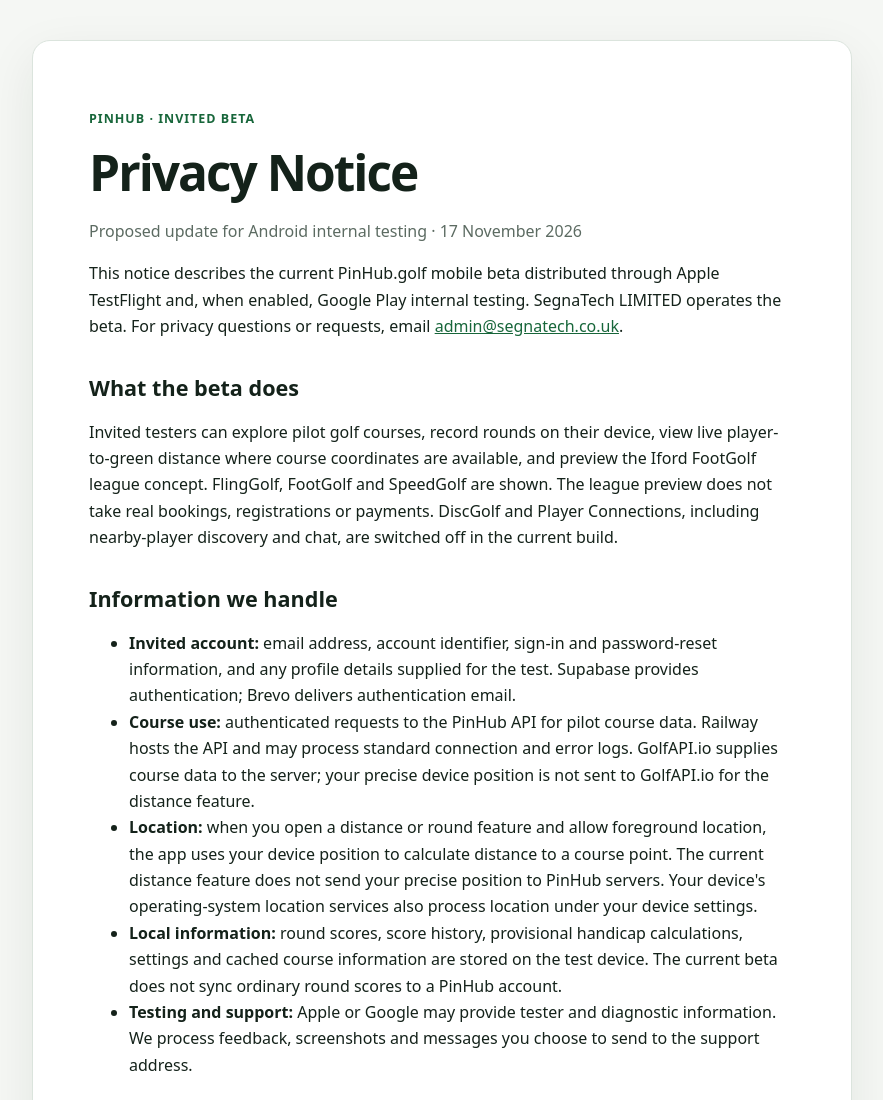
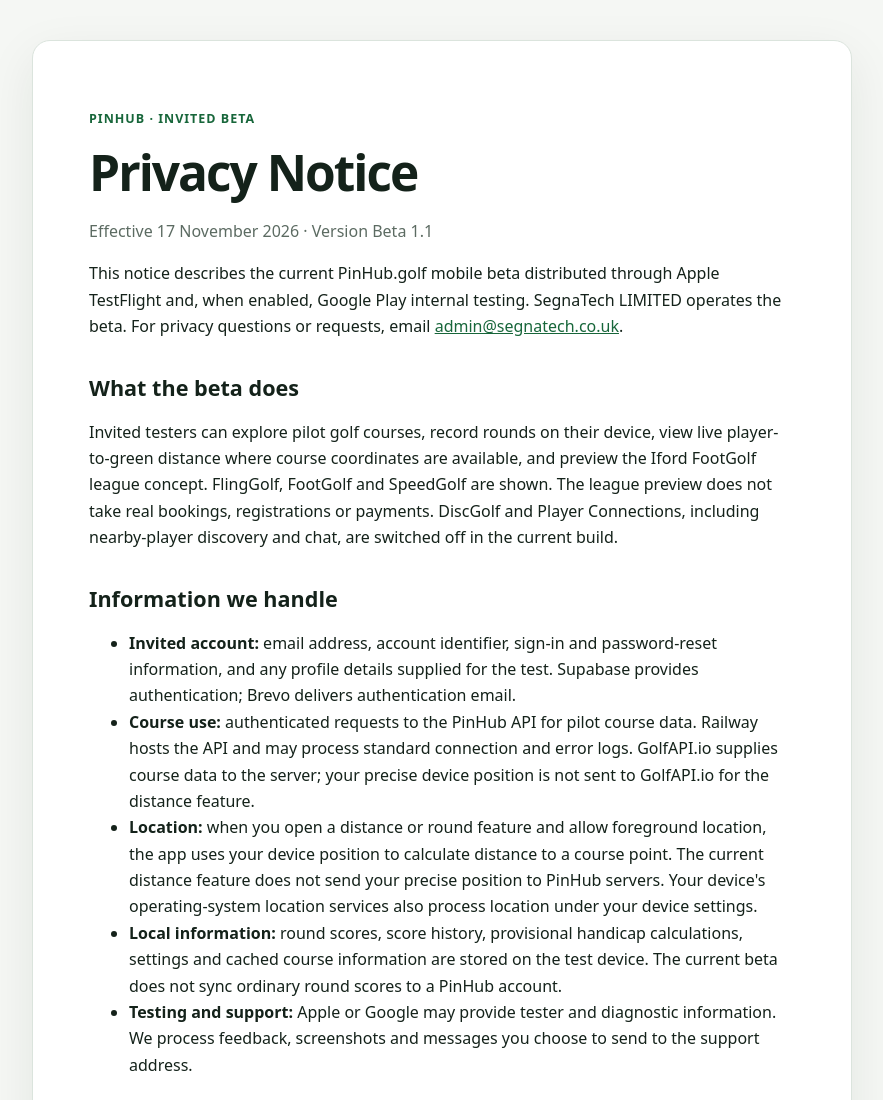
Before and after one commit to SegnaTechLIMITED/pinhub-legal, a plain HTML site: page index.html in a window 1280 px wide. Shown: the top 1100 px of the page, without its empty margins (198-1081 px from the left). Drawn offline with Linux system fonts and the light colour scheme.

Commit message:
Set final effective date in beta privacy draft

```diff
--- a/index.html
+++ b/index.html
@@ -28,7 +28,7 @@
 <main>
   <p class="eyebrow">PinHub · invited beta</p>
   <h1>Privacy Notice</h1>
-  <p class="meta">Proposed update for Android internal testing · 17 November 2026</p>
+  <p class="meta">Effective 17 November 2026 · Version Beta 1.1</p>
   <p>This notice describes the current PinHub.golf mobile beta distributed through Apple TestFlight and, when enabled, Google Play internal testing. SegnaTech LIMITED operates the beta. For privacy questions or requests, email <a href="mailto:admin@segnatech.co.uk">admin@segnatech.co.uk</a>.</p>
 
   <h2>What the beta does</h2>
```
